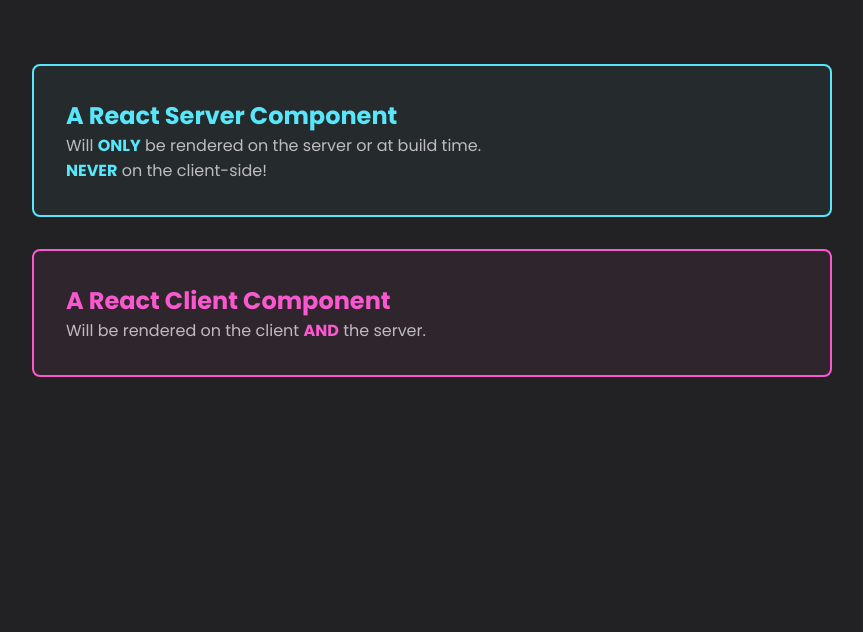
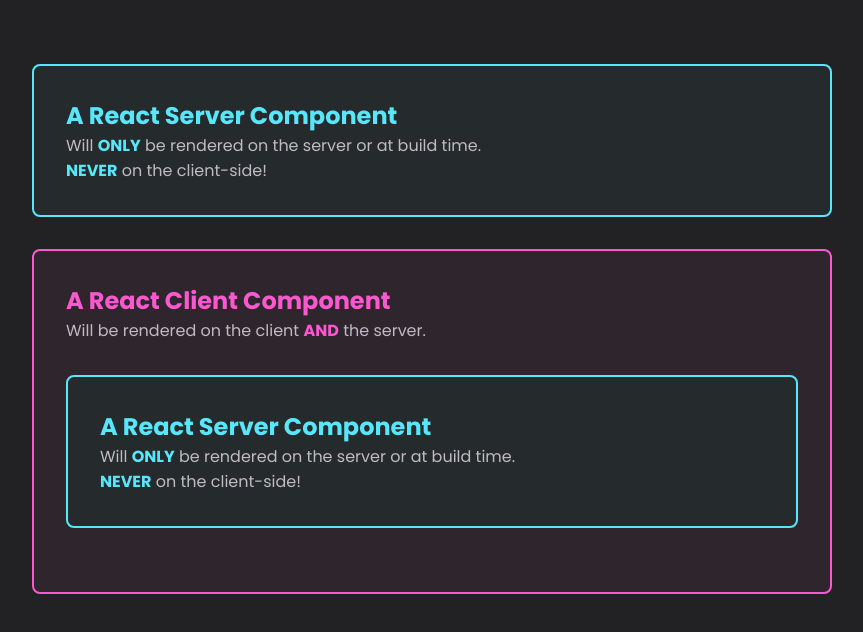
Before and after one commit to ArturDevCraft/React-Course, a Next.js app in the folder Project 30 - React Server Components and Server Actions/: page / in a window 1280 px wide. Shown: the top 632 px of the page, without its empty margins (208-1071 px from the left). Built offline with nearby package versions, Linux system fonts and the light colour scheme.

Commit message:
Combine with nesting components rended on server and client side

```diff
--- a/Project 30 - React Server Components and Server Actions/app/page.js
+++ b/Project 30 - React Server Components and Server Actions/app/page.js
@@ -5,7 +5,9 @@
 	return (
 		<main>
 			<RSCDemo />
-			<ClientDemo />
+			<ClientDemo>
+				<RSCDemo />
+			</ClientDemo>
 		</main>
 	);
 }
```
